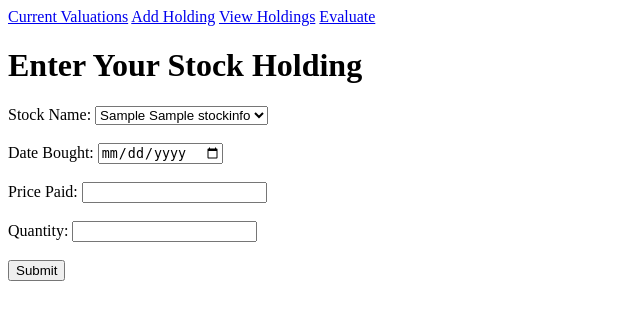
After one commit to isderf/prom2, a Flask app: page /addHolding in a window 1280 px wide. The commit adds this page. Shown: the top 320 px of the page, without its empty margins (0-640 px from the left). Run offline with Flask 3, Linux system fonts and the light colour scheme; tables that the repository leaves empty hold one stand-in row (values such as "Sample post").

Commit message:
updates to tabs and multi-pages

```diff
--- a/projectPrometheus/app.py
+++ b/projectPrometheus/app.py
@@ -1,14 +1,59 @@
-from flask import Flask, render_template
+from flask import Flask, render_template, request
 import mysql.connector
 
 app = Flask(__name__)
 
-@app.route('/')
+# @app.route('/', methods=['GET'])
+
+@app.route('/addHolding', methods=['GET'])
+def holdings_form():
+    # establish a connection to the database
+    cnx = mysql.connector.connect(user='access', password='yellowrandomkittenporter', host='localhost', database='dividendchampions')
+
+    # create a cursor object to execute SQL queries
+    cursor = cnx.cursor()
+
+    cursor.execute("SELECT id, name, symbol FROM stockInfo")
+    stock_info = cursor.fetchall()
+    return render_template('holdings_form.html', stock_info=stock_info)
+
+
+# Define a route to process the form submission and display the holdings
+@app.route('/viewHoldings', methods=['GET', 'POST'])
+def display_holdings():
+    if request.method == 'POST':
+        stock_name = request.form.get('stock_name')
+        date_bought = request.form.get('date_bought')
+        price_paid = float(request.form.get('price_paid'))
+        quantity = int(request.form.get('quantity'))
+
+        # Store the holdings data in the database
+        # establish a connection to the database
+        cnx = mysql.connector.connect(user='access', password='yellowrandomkittenporter', host='localhost', database='dividendchampions')
+        # create a cursor object to execute SQL queries
+        cursor = cnx.cursor()
+
+        query = "INSERT INTO holdings (stockInfoID, dateBought, pricePaid, quantity) VALUES (%s, %s, %s, %s)"
+## TODO get stockInfoID
+        cursor.execute(query, (stock_name, date_bought, price_paid, quantity))
+        cnx.commit()
+    if request.method == 'GET':
+        # establish a connection to the database
+        cnx = mysql.connector.connect(user='access', password='yellowrandomkittenporter', host='localhost', database='dividendchampions')
+        # create a cursor object to execute SQL queries
+        cursor = cnx.cursor()
+
+    # Retrieve the holdings data from the database
+    query = "SELECT * FROM holdings"
+    cursor.execute(query)
+    data = cursor.fetchall()
+
+    return render_template('holdings.html', data=data)
+
+@app.route('/valuations')
 def index():
     # establish a connection to the database
-    cnx = mysql.connector.connect(user='access', password='yellowrandomkittenporter',
-                                  host='localhost',
-                                  database='dividendchampions')
+    cnx = mysql.connector.connect(user='access', password='yellowrandomkittenporter', host='localhost', database='dividendchampions')
 
     # create a cursor object to execute SQL queries
     cursor = cnx.cursor()
--- /dev/null
+++ b/projectPrometheus/templates/holdings_form.html
@@ -0,0 +1,28 @@
+<!DOCTYPE html>
+<html>
+<head>
+    <title>Add Holding</title>
+</head>
+<body>
+  <a href="/valuations">Current Valuations</a>
+  <a href="/addHolding">Add Holding</a>
+  <a href="/viewHoldings">View Holdings</a>
+  <a href="/">Evaluate</a>
+    <h1>Enter Your Stock Holding</h1>
+    <form action="/viewHoldings" method="post">
+        <label for="stock_name">Stock Name:</label>
+        <select id="stock_name" name="stock_name" required>
+            {% for stock in stock_info %}
+	    <option value="{{ stock[0] }}">{{ stock[2] }} {{ stock[1] }}</option>
+            {% endfor %}
+        </select><br><br>
+        <label for="date_bought">Date Bought:</label>
+        <input type="date" id="date_bought" name="date_bought" required><br><br>
+        <label for="price_paid">Price Paid:</label>
+        <input type="number" step="0.01" id="price_paid" name="price_paid" required><br><br>
+        <label for="quantity">Quantity:</label>
+        <input type="number" id="quantity" name="quantity" required><br><br>
+        <input type="submit" value="Submit">
+    </form>
+</body>
+</html>
--- a/projectPrometheus/templates/valuations.html
+++ b/projectPrometheus/templates/valuations.html
@@ -4,6 +4,10 @@
   <title>Current Valuations by Sector</title>
 </head>
 <body>
+  <a href="/valuations">Current Valuations</a>
+  <a href="/addHolding">Add Holding</a>
+  <a href="/viewHoldings">View Holdings</a>
+  <a href="/">Evaluate</a>
   <h1>Current Valuations by Sector</h1>
   {% for sector, stocks in results.items() %}
     <h2>{{ sector }}</h2>
```
Also changed, not shown: projectPrometheus/templates/holdings.html (added, +29 -0 lines).
